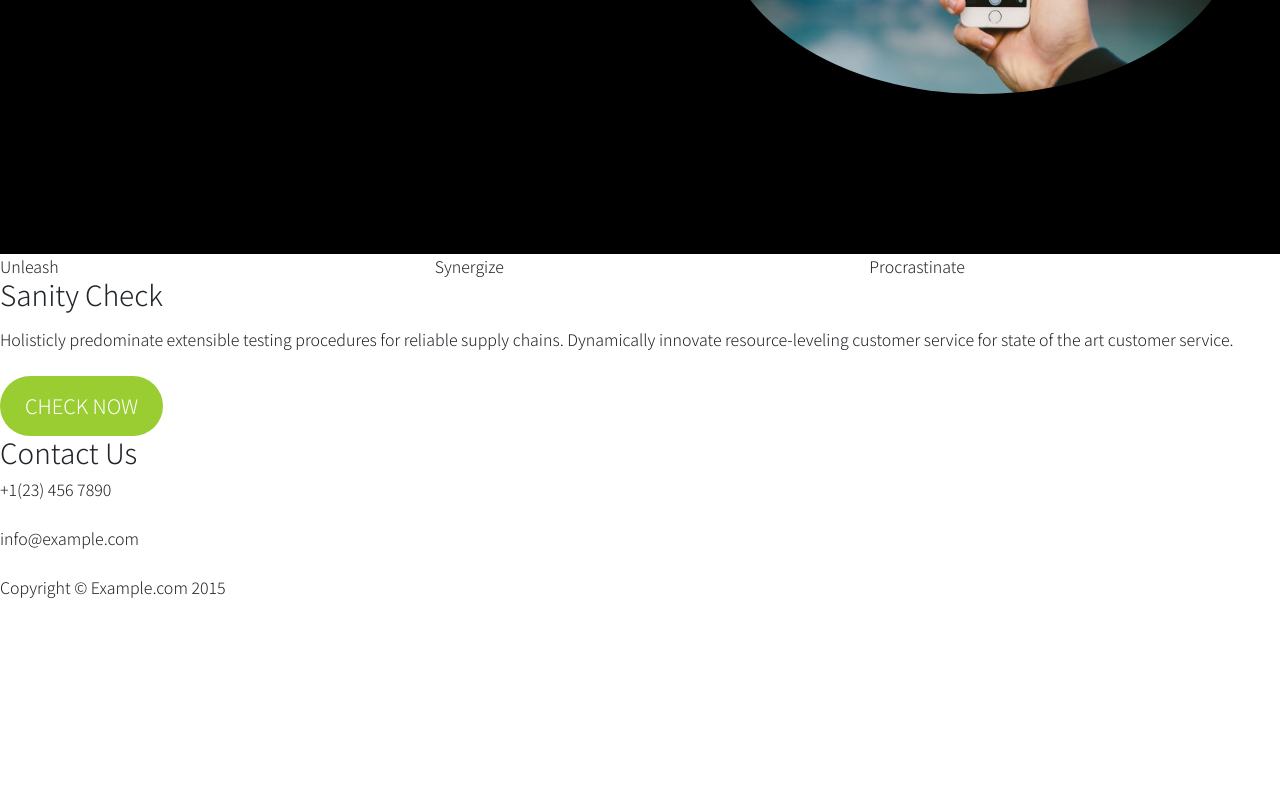
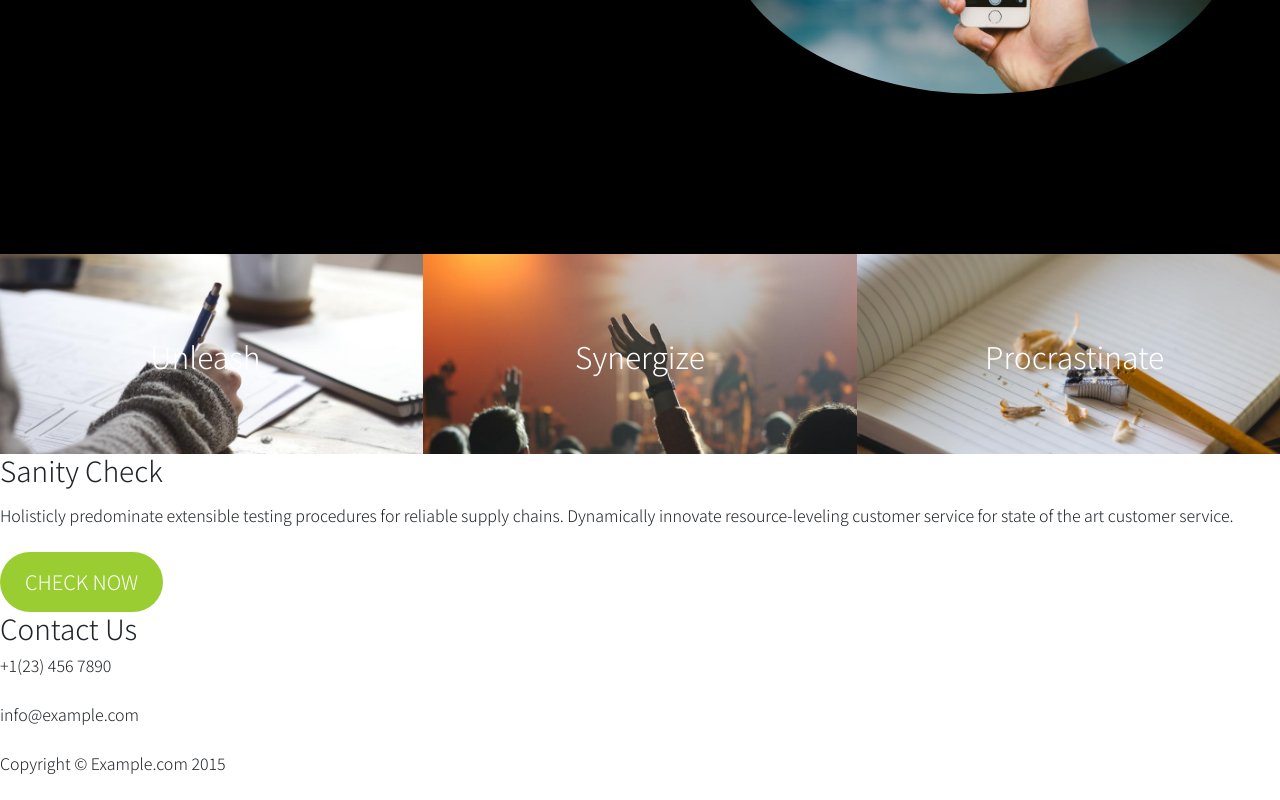
Before and after one commit to bennettmadeline/project-4, a plain HTML site: page index.html in a window 1280 px wide. Shown: the part 1604-2404 px from the top of the page. Before the commit the page ends 2228 px from the top, so only its background shows below. Drawn offline with nearby package versions, Linux system fonts and the light colour scheme.

Commit message:
styling cont'd

```diff
--- a/index.html
+++ b/index.html
@@ -104,10 +104,16 @@
   </section>
 
   <section class="container-fluid">
-  	<div class="row wrapper">
-  		<div class="col-lg-4">Unleash</div>
-  		<div class="col-lg-4">Synergize</div>
-  		<div class="col-lg-4">Procrastinate</div>
+  	<div class="row wrapper fourth">
+  		<a href="#" class="col-lg-4 trio-1">
+        <div>Unleash</div>
+      </a>
+  		<a href="#" class="col-lg-4 trio-2">
+        <div>Synergize</div>
+      </a>
+  		<a href="#" class="col-lg-4 trio-3">
+        <div>Procrastinate</div>
+      </a>
   	</div>
   </section>
 
--- a/style.css
+++ b/style.css
@@ -29,6 +29,10 @@ h1 {
 p {
 	margin-top: 15px;
 	margin-bottom: 25px;
+}
+
+a {
+	text-decoration: none;
 }
 .navbar-nav {
 	color: white;
@@ -139,7 +143,6 @@ p {
 	background-color: white;
 }
 
-
 .oval {
 	width: 100%;
 	height: auto;
@@ -147,6 +150,34 @@ p {
 	padding: 40px;
 	margin-top: 20px;
 	margin-bottom: 20px;
+}
+
+
+.col-lg-4 {
+	height: 200px;
+	text-align: center;
+	font-size: 30px;
+	color: white;
+	padding-top: 80px;
+	background-size: cover;
+	background-position: center center;
+	background-repeat: no-repeat;
+}
+
+.trio-1 {
+	background-image: url('./writing.jpg');
+}
+
+.trio-2 {
+	background-image:  url('./concert.jpg');
+}
+
+.trio-3 {
+	background-image: url('./pencil_sharpener.jpg');
+}
+
+hover:.trio-1 div, hover:.trio-2 div, hover:.trio-3 div{
+	color: white;
 }
 
 /* Media Queries */
```
